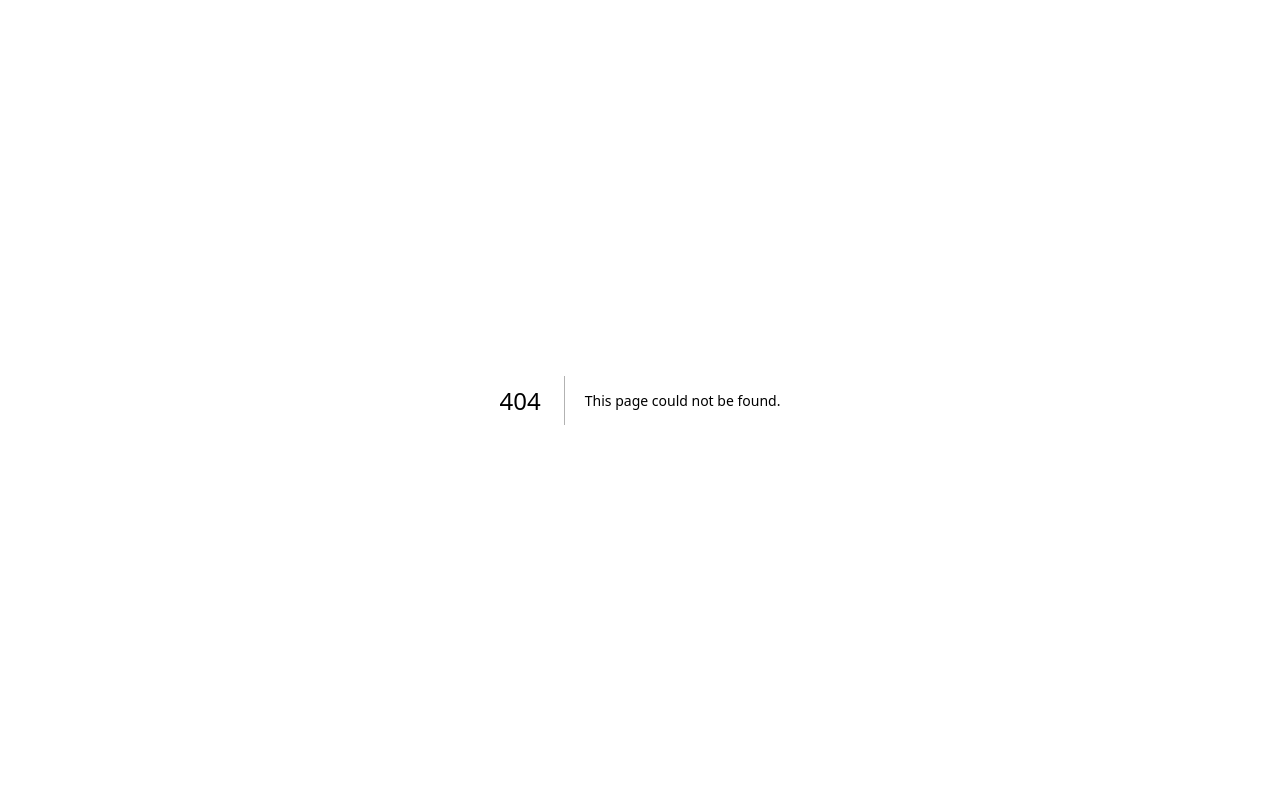
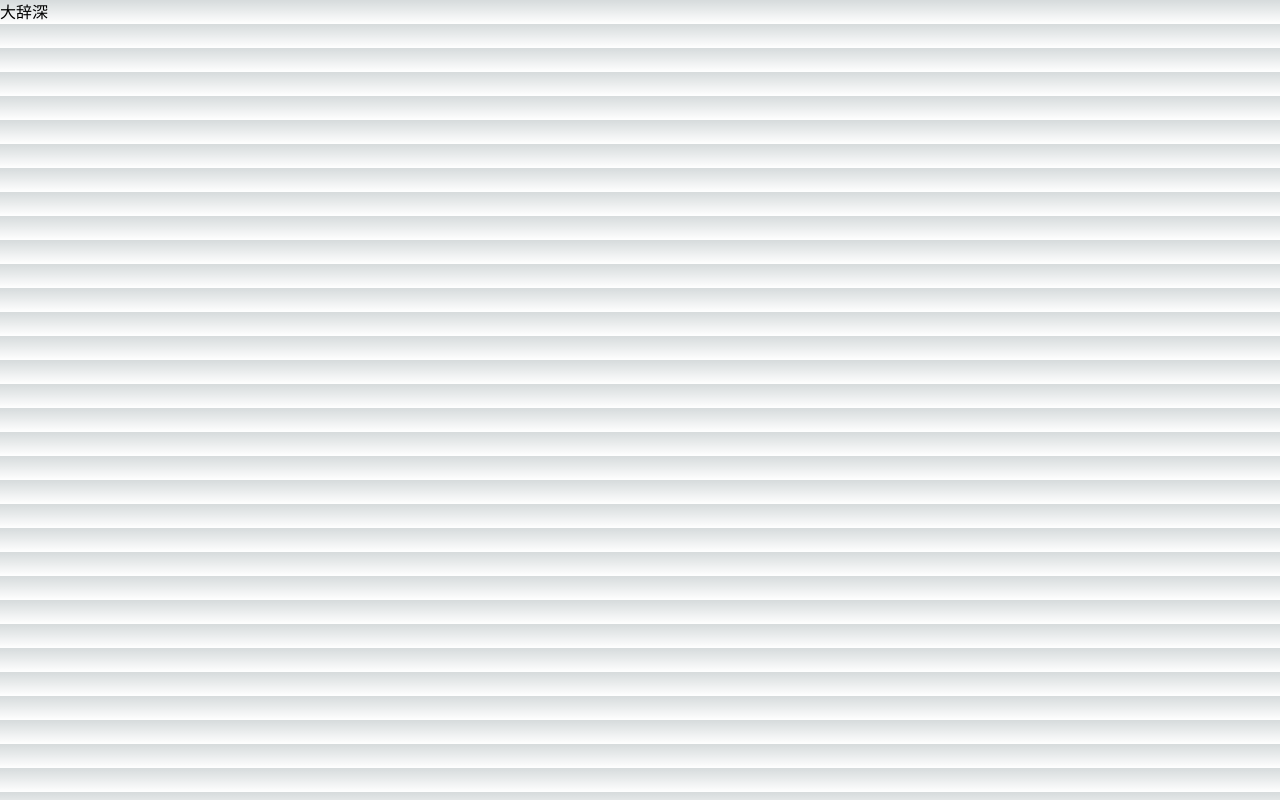
Before and after one commit to nakasyou/DaiJiShin, a Next.js app: page /daijishin/app in a window 1280 px wide. Before the commit this address had no page. Built offline with nearby package versions, Linux system fonts and the light colour scheme.

Commit message:
Create page.tsx

```diff
--- /dev/null
+++ b/app/app/page.tsx
@@ -0,0 +1,10 @@
+export default function () {
+  return <>
+    <div>
+      <div>大辞深</div>
+      <div>
+
+      </div>
+    </div>
+  </>
+}
```
